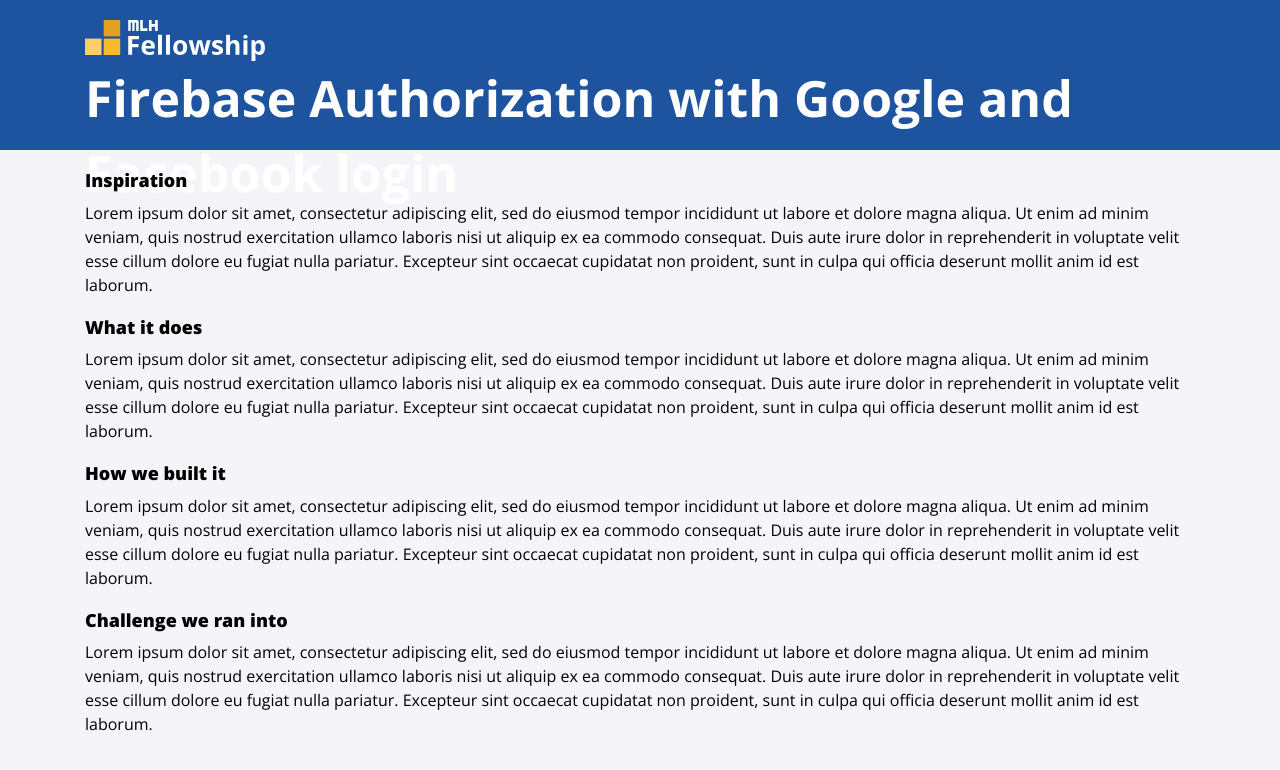
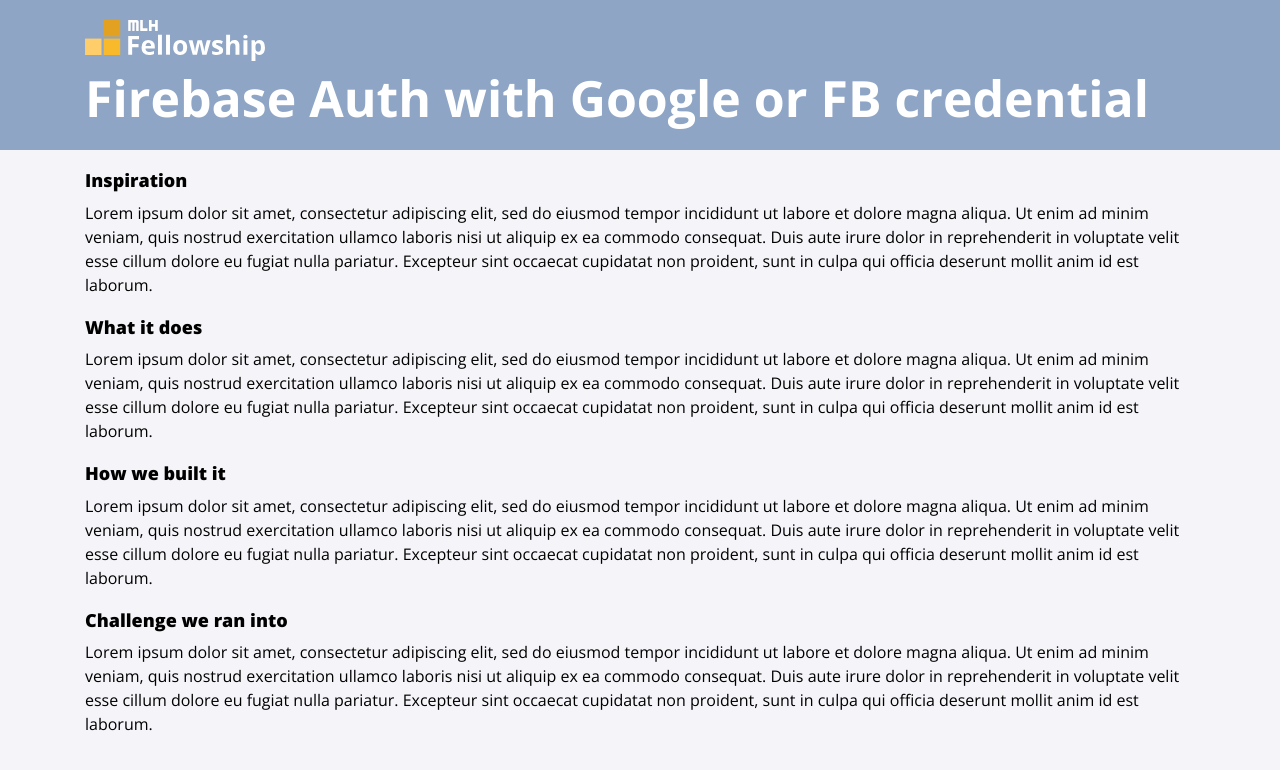
Before and after one commit to priyadarshu/priyadarshu.github.io, a Jekyll site: the page built from projects/authlogin.md, in a window 1280 px wide. Shown: the top 770 px of the page. Built offline with Jekyll 4.4.1, drawn with Linux system fonts in a browser that asks for light colours; nearby versions of some CDN libraries; part of the change alters nothing that is shown.

Commit message:
Edited styles #2

```diff
--- a/_includes/header.html
+++ b/_includes/header.html
@@ -1,32 +1,66 @@
 <head>
 	<!-- Required meta tags -->
-    <meta charset="utf-8">
-    <meta name="viewport" content="width=device-width, initial-scale=1, shrink-to-fit=no">
-    <meta property="og:title" content="Personal Portfolio">
-    <meta property="og:description"
-        content="My Personal Portfolio">
-    <meta property="og:image" content="./assets/img/social-link.jpg">
-    <meta property="og:url" content="{{ page.url }}">
+	<meta charset="utf-8" />
+	<meta
+		name="viewport"
+		content="width=device-width, initial-scale=1, shrink-to-fit=no"
+	/>
+	<meta
+		property="og:title"
+		content="Personal Portfolio"
+	/>
+	<meta
+		property="og:description"
+		content="My Personal Portfolio"
+	/>
+	<meta
+		property="og:image"
+		content="./assets/img/social-link.jpg"
+	/>
+	<meta
+		property="og:url"
+		content="{{ page.url }}"
+	/>
 
-    <script src="https://code.jquery.com/jquery-3.3.1.slim.min.js"
+	<script
+		src="https://code.jquery.com/jquery-3.3.1.slim.min.js"
 		integrity="sha384-q8i/X+965DzO0rT7abK41JStQIAqVgRVzpbzo5smXKp4YfRvH+8abtTE1Pi6jizo"
-        crossorigin="anonymous"></script>
-    <script src="https://cdnjs.cloudflare.com/ajax/libs/popper.js/1.14.6/umd/popper.min.js"
+		crossorigin="anonymous"
+	></script>
+	<script
+		src="https://cdnjs.cloudflare.com/ajax/libs/popper.js/1.14.6/umd/popper.min.js"
 		integrity="sha384-wHAiFfRlMFy6i5SRaxvfOCifBUQy1xHdJ/yoi7FRNXMRBu5WHdZYu1hA6ZOblgut"
-        crossorigin="anonymous"></script>
-    <script src="https://stackpath.bootstrapcdn.com/bootstrap/4.2.1/js/bootstrap.min.js"
+		crossorigin="anonymous"
+	></script>
+	<script
+		src="https://stackpath.bootstrapcdn.com/bootstrap/4.2.1/js/bootstrap.min.js"
 		integrity="sha384-B0UglyR+jN6CkvvICOB2joaf5I4l3gm9GU6Hc1og6Ls7i6U/mkkaduKaBhlAXv9k"
-        crossorigin="anonymous"></script>
-    <script src="https://jsxss.com/assets/xss.js"
-        crossorigin="anonymous"></script>
+		crossorigin="anonymous"
+	></script>
+	<script
+		src="https://jsxss.com/assets/xss.js"
+		crossorigin="anonymous"
+	></script>
 
 	<!-- Bootstrap CSS -->
-    <link rel="stylesheet" href="https://stackpath.bootstrapcdn.com/bootstrap/4.4.1/css/bootstrap.min.css"
-        integrity="sha384-Vkoo8x4CGsO3+Hhxv8T/Q5PaXtkKtu6ug5TOeNV6gBiFeWPGFN9MuhOf23Q9Ifjh" crossorigin="anonymous">
-    <link rel="stylesheet" href="https://cdnjs.cloudflare.com/ajax/libs/font-awesome/5.12.1/css/all.min.css"
-        integrity="sha256-mmgLkCYLUQbXn0B1SRqzHar6dCnv9oZFPEC1g1cwlkk=" crossorigin="anonymous" />
+	<link
+		rel="stylesheet"
+		href="https://stackpath.bootstrapcdn.com/bootstrap/4.4.1/css/bootstrap.min.css"
+		integrity="sha384-Vkoo8x4CGsO3+Hhxv8T/Q5PaXtkKtu6ug5TOeNV6gBiFeWPGFN9MuhOf23Q9Ifjh"
+		crossorigin="anonymous"
+	/>
+	<link
+		rel="stylesheet"
+		href="https://cdnjs.cloudflare.com/ajax/libs/font-awesome/5.12.1/css/all.min.css"
+		integrity="sha256-mmgLkCYLUQbXn0B1SRqzHar6dCnv9oZFPEC1g1cwlkk="
+		crossorigin="anonymous"
+	/>
 
-    <link lang='sass' rel="stylesheet" href="{{ site.url }}/assets/css/main.css">
-    <link rel='icon' href='{{ site.url }}/assets/img/favicon.ico' type='image/x-icon' />
+	<link
+		lang="sass"
+		rel="stylesheet"
+		href="{{ site.url }}/assets/css/main.css"
+	/>
+	<!--<link rel='icon' href='{{ site.url }}/assets/img/favicon.ico' type='image/x-icon' />-->
 	<title>{{ site.title }}</title>
 </head>
--- a/_sass/navbar.scss
+++ b/_sass/navbar.scss
@@ -6,7 +6,7 @@
 	font-weight: 700 !important;
 	padding-top: 10px;
 }
-
+/*#1d539f*/
 .nav-content .logo-touch-target {
 	display: inline-flex;
 	height: 60%;
--- a/_sass/page.scss
+++ b/_sass/page.scss
@@ -24,7 +24,7 @@ body {
 .banner {
 	padding: 20px 0px 50px 0px;
 	height: 150px;
-	background-color: #1d539f;
+	background-color: #8ea5c5;
 }
 
 .banner .logo {
--- a/_sass/profile.scss
+++ b/_sass/profile.scss
@@ -1,5 +1,5 @@
 .profile {
-    background-color: #1d539f !important;
+	background-color: #8ea5c5 !important;
 	text-align: center;
 	height: 320px;
 	margin-bottom: 50px;
--- a/projects/authlogin.md
+++ b/projects/authlogin.md
@@ -1,5 +1,5 @@
 ---
-title: Firebase Authorization with Google and Facebook login
+title: Firebase Auth with Google or FB credential
 layout: page
 ---
 
```
Lines whose indentation alone changed are shown as unchanged.
